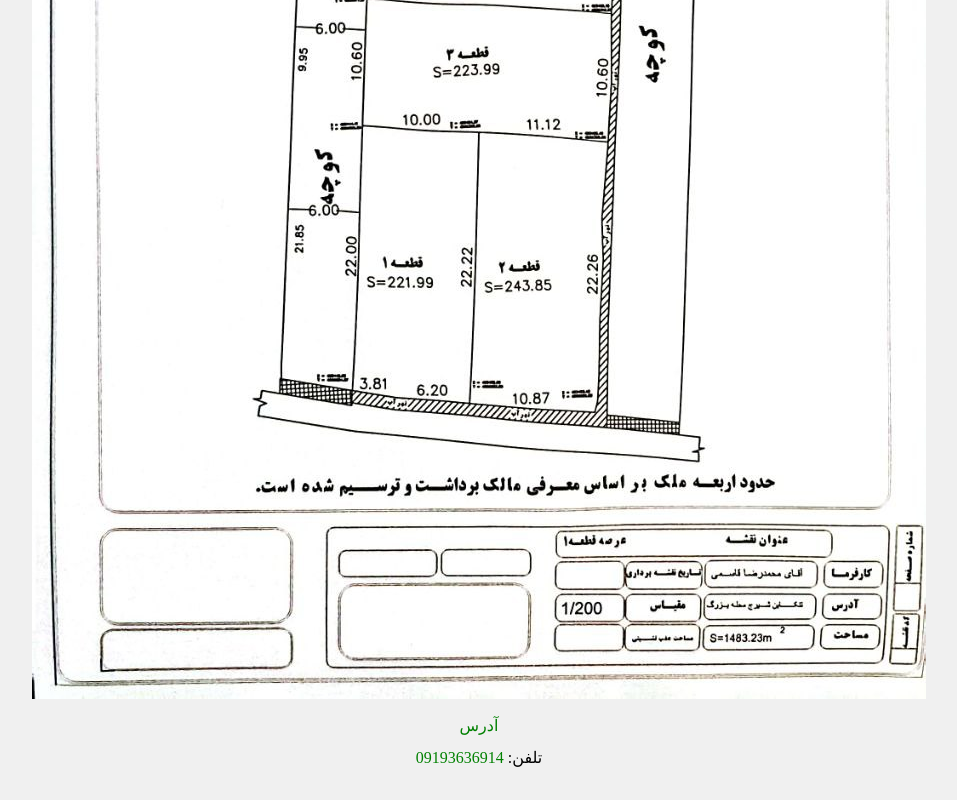
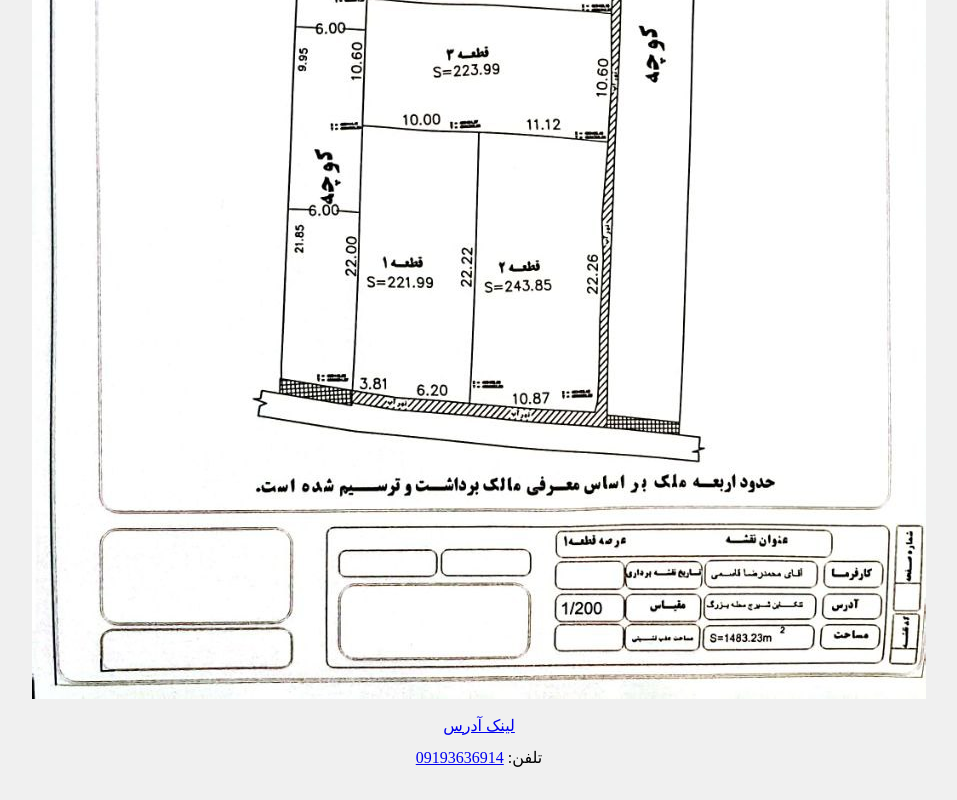
Before and after one commit to Ali-Ghasemi-Tech/kiwi, a plain HTML site: page index.html in a window 1280 px wide. Shown: the part 589-1389 px from the top of the page, without its empty margins (161-1118 px from the left). Drawn offline with Linux system fonts and the light colour scheme.

Commit message:
finishing commit

```diff
--- a/index.html
+++ b/index.html
@@ -11,7 +11,7 @@
     <img src="./assets/photo_2024-11-20_18-47-43.jpg" alt="">
   </a>
 
-  <a href="https://nshn.ir/2bfuM5yx1R0g">آدرس</a>
+  <a href="https://nshn.ir/2bfuM5yx1R0g">لینک آدرس</a>
   <div>
     <span>تلفن: </span>
     <a href="tel:09193636914">09193636914</a>
--- a/style.css
+++ b/style.css
@@ -17,8 +17,6 @@ image{
 }
 a{
   width: auto;
-  text-decoration: none;
-  color: green;
 }
 
 
```
